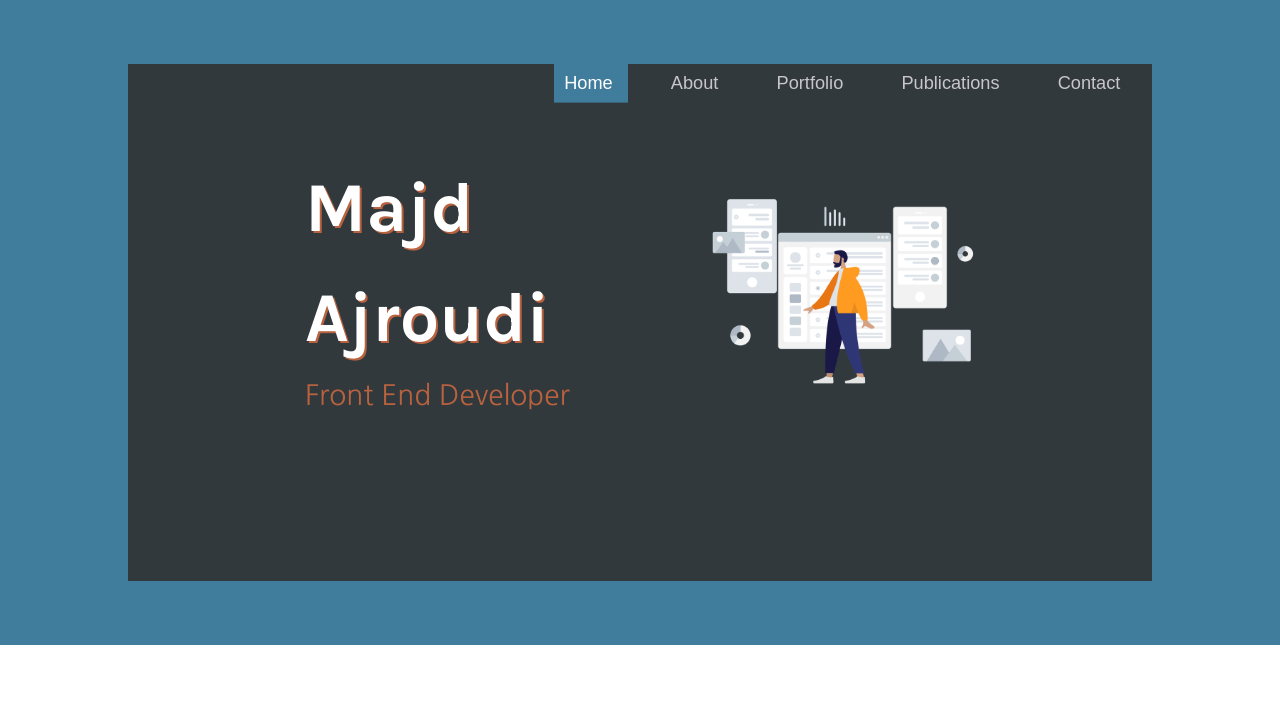
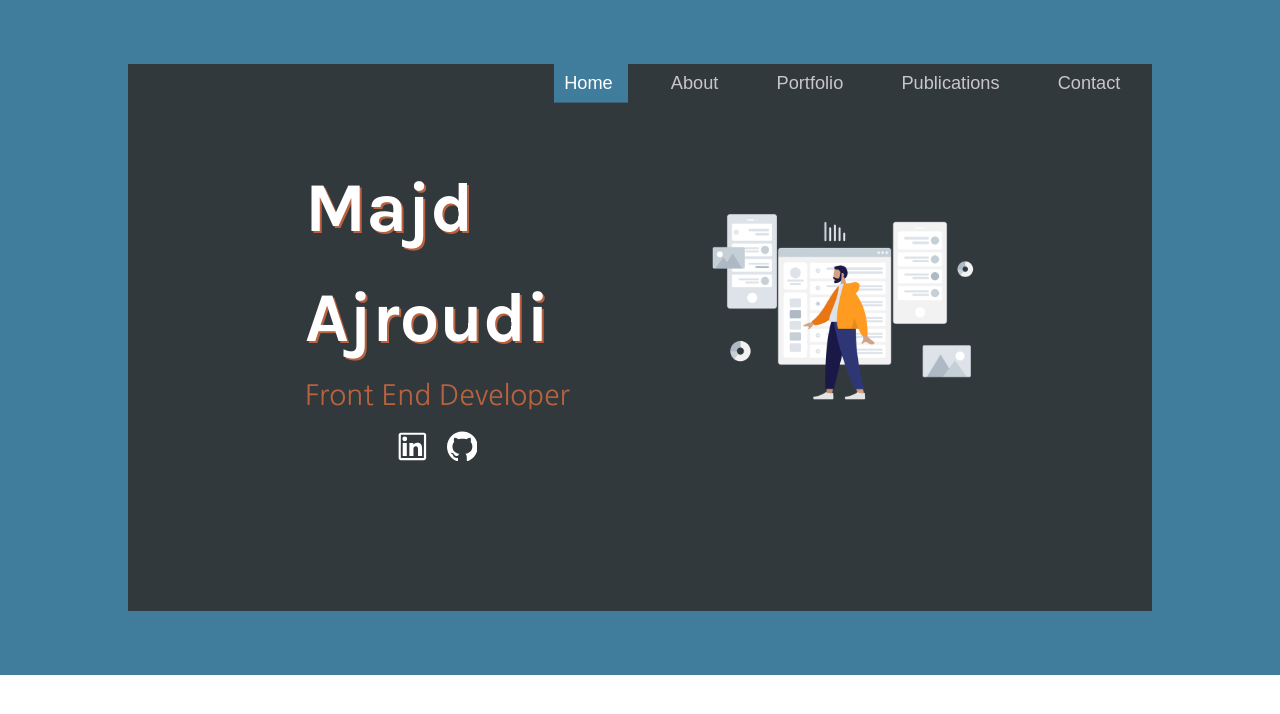
Before and after one commit to majdajroudi/Portfolio, a React (Create React App) app: page / in a window 1280 px wide. Shown: the top 714 px of the page. Built offline with nearby package versions, Linux system fonts and the light colour scheme; a web font is replaced by a local one.

Commit message:
add social media icons

```diff
--- a/src/containers/Home/index.css
+++ b/src/containers/Home/index.css
@@ -71,6 +71,35 @@
     max-width: 70%;
 }
 
+.home__contentBox__nameCol .home__contentBox__nameCol__icons a {
+    font-size: 2.2em;
+}
+
+.home__contentBox__nameCol .home__contentBox__nameCol__icons {
+    display: flex;
+    flex-direction: row;
+    justify-content: space-around;
+}
+
+.home__contentBox__nameCol__icons a:hover{
+    color: #B8623F;
+}
+
+.home__contentBox__nameCol__icons a {
+    width: 43%;
+    color: white;
+}
+
+.home__contentBox__nameCol__icons .anticon-linkedin {
+    display: flex;
+    justify-content: flex-end;
+}
+
+.home__contentBox__nameCol__icons .anticon-github {
+    display: flex;
+    justify-content: flex-start;
+}
+
 @media (max-width: 768px) {
     .home__contentBox__imgContainer img {
         max-width: 90%;
@@ -105,6 +134,7 @@
 
     .home__contentBox__nameCol {
         margin-right: 10px;
+        margin-bottom: 20px;
     }
 
     .home__contentBox__nameCol .ant-col {
--- a/src/containers/Home/index.jsx
+++ b/src/containers/Home/index.jsx
@@ -2,6 +2,7 @@ import React from 'react';
 import homeImg from "../../images/homeImg.svg"
 import {Sides} from "./../../components/Sides"
 // import {motion} from "framer-motion"
+import {GithubOutlined, LinkedinOutlined } from "@ant-design/icons";
 import { Col, Row} from "antd"
 import "./index.css"
 
@@ -17,6 +18,12 @@ const Home = () => {
                             <h1>Majd</h1>
                             <h1>Ajroudi</h1>
                             <h3>Front End Developer</h3>
+                            <Row className="home__contentBox__nameCol__iconsWrapper">
+                                <Row className="home__contentBox__nameCol__icons">
+                                    <a href="https://www.linkedin.com/in/majd-ajroudi/"><LinkedinOutlined /></a>
+                                    <a href="https://github.com/majdajroudi"><GithubOutlined /></a>
+                                </Row>
+                            </Row>
                         </Col>
                     </Col>
                     <Col className="home__contentBox__imgCol">
```
